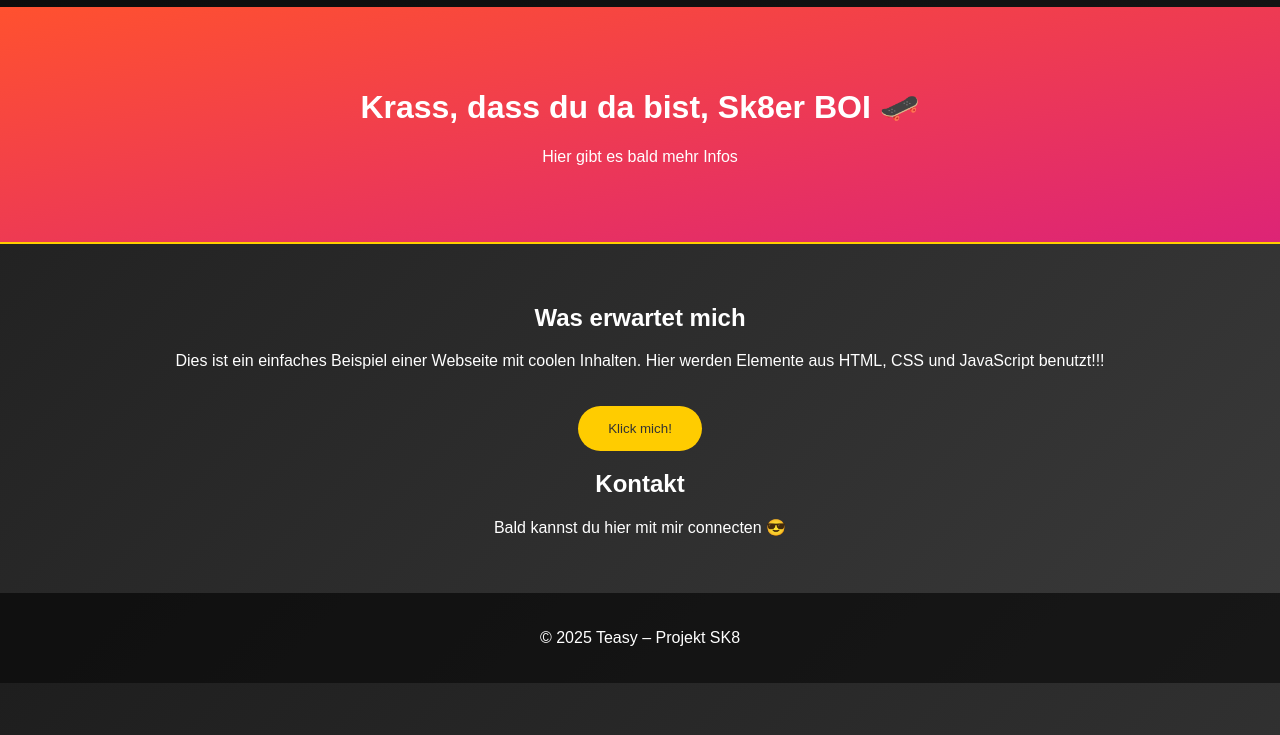
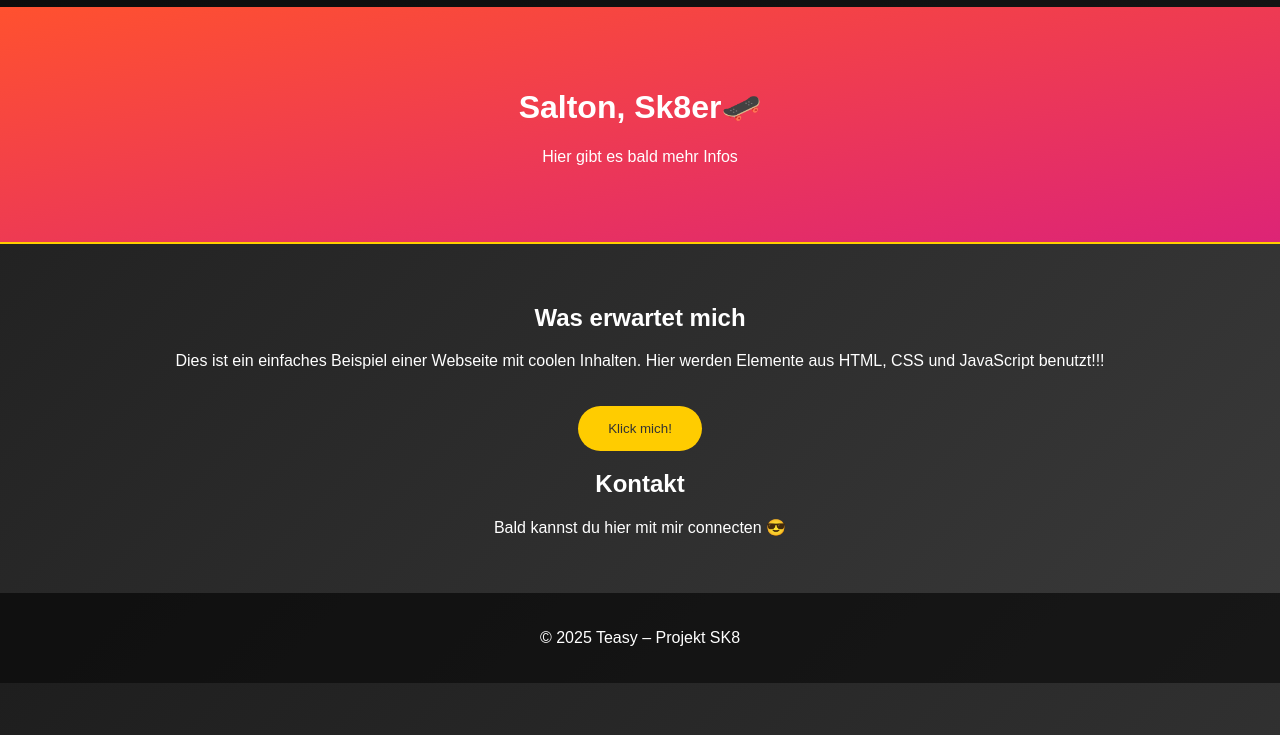
Before and after one commit to teasy17/mypage, a plain HTML site: page index.html in a window 1280 px wide. Shown: the part 65-800 px from the top of the page. Drawn offline with Linux system fonts and the light colour scheme.

Commit message:
Update index.html

```diff
--- a/index.html
+++ b/index.html
@@ -28,7 +28,7 @@
     </nav>
 
     <div class="header-content" id="home">
-      <h1>Krass, dass du da bist, Sk8er BOI 🛹</h1>
+      <h1>Salton, Sk8er🛹</h1>
       <p>Hier gibt es bald mehr Infos</p>
     </div>
   </header>
```
